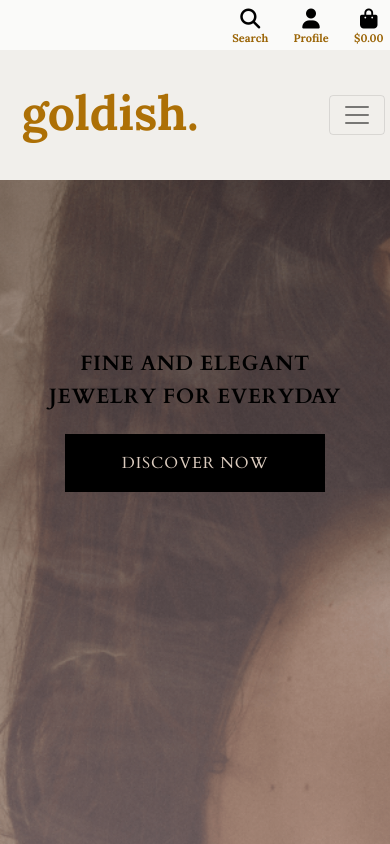
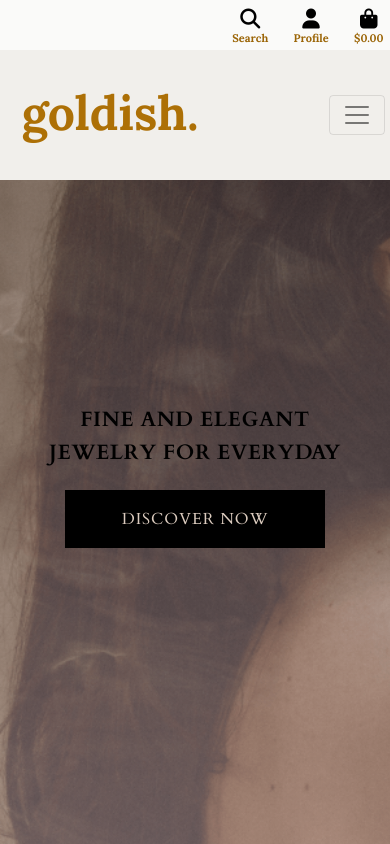
Before and after one commit to kristinabog/goldish, a Django app: page / in a window 390 px wide. Run offline with Django 3.2, Linux system fonts and the light colour scheme; some libraries are stand-ins or nearby versions.

Commit message:
Adjust padding to index text and button on desktop and mobile view

```diff
--- a/home/templates/home/index.html
+++ b/home/templates/home/index.html
@@ -2,17 +2,17 @@
 {% load static %}
 
 {% block page_header %}
-    <div class="container header-container">
+    <!-- <div class="container header-container">
         <div class="row">
             <div class="col"></div>
         </div>
-    </div>
+    </div> -->
 {% endblock %}
 
 {% block content %}
     <div class="container-fluid home-container fade-in-text">
         <div class="row justify-content-center my-auto h-100">
-            <div class="my-auto">
+            <div class="my-auto home-div">
                 <div class="my-auto">
                     <div class="my-5 justify-content-center home-h1 fade-in-text text-uppercase">
                         <h1>
--- a/static/css/base.css
+++ b/static/css/base.css
@@ -167,6 +167,10 @@ div.home-h1 .h1, h1 {
     font-weight: 600;
 }
 
+.home-div {
+    padding-top: 7rem;
+}
+
 /* Code credit https://blog.hubspot.com/website/css-fade-in */
 .fade-in-text {
     display: inline-block;
@@ -236,6 +240,10 @@ div.home-h1 .h1, h1 {
       .header-container {
         padding-top: 100px;
     }
+
+    .home-div {
+        padding-top: 10rem;
+    }
   }
 
 @media (min-width: 1162px) {
```
